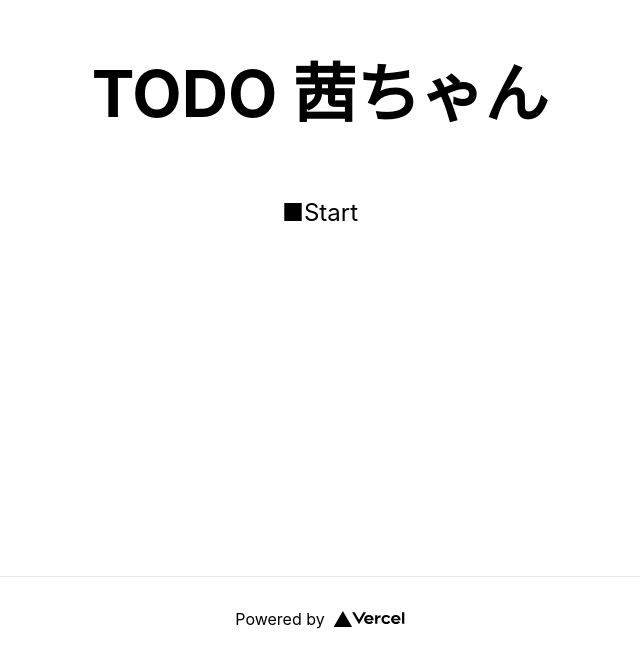
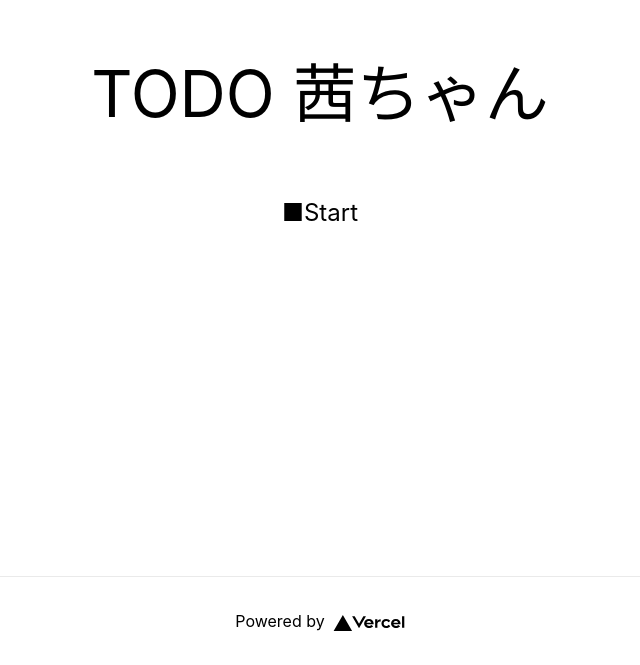
Before and after one commit to twugo/todo-akane, a Next.js app in the folder workspace/next-app/: page / in a window 1280 px wide. Shown: the part 224-889 px from the top of the page, without its empty margins (320-960 px from the left). Built offline with nearby package versions, Linux system fonts and the light colour scheme.

Commit message:
Add: Tailwind CSS を導入

```diff
--- a/workspace/next-app/package.json
+++ b/workspace/next-app/package.json
@@ -8,15 +8,18 @@
     "lint": "next lint"
   },
   "dependencies": {
-    "next": "12.0.9",
+    "next": "^12.1.0",
     "react": "17.0.2",
     "react-dom": "17.0.2"
   },
   "devDependencies": {
     "@types/node": "17.0.13",
     "@types/react": "17.0.38",
+    "autoprefixer": "^10.4.2",
     "eslint": "8.8.0",
     "eslint-config-next": "12.0.9",
+    "postcss": "^8.4.6",
+    "tailwindcss": "^3.0.23",
     "typescript": "4.5.5"
   }
 }
--- /dev/null
+++ b/workspace/next-app/postcss.config.js
@@ -0,0 +1,6 @@
+module.exports = {
+  plugins: {
+    tailwindcss: {},
+    autoprefixer: {},
+  },
+}
--- a/workspace/next-app/styles/globals.css
+++ b/workspace/next-app/styles/globals.css
@@ -1,3 +1,7 @@
+@tailwind base;
+@tailwind components;
+@tailwind utilities;
+
 html,
 body {
   padding: 0;
--- /dev/null
+++ b/workspace/next-app/tailwind.config.js
@@ -0,0 +1,10 @@
+module.exports = {
+  content: [
+    "./pages/**/*.{js,ts,jsx,tsx}",
+    "./components/**/*.{js,ts,jsx,tsx}",
+  ],
+  theme: {
+    extend: {},
+  },
+  plugins: [],
+}
```
Also changed, not shown: workspace/next-app/.eslintrc.json, 2 other files (tests, documents, lock files or other folders).
